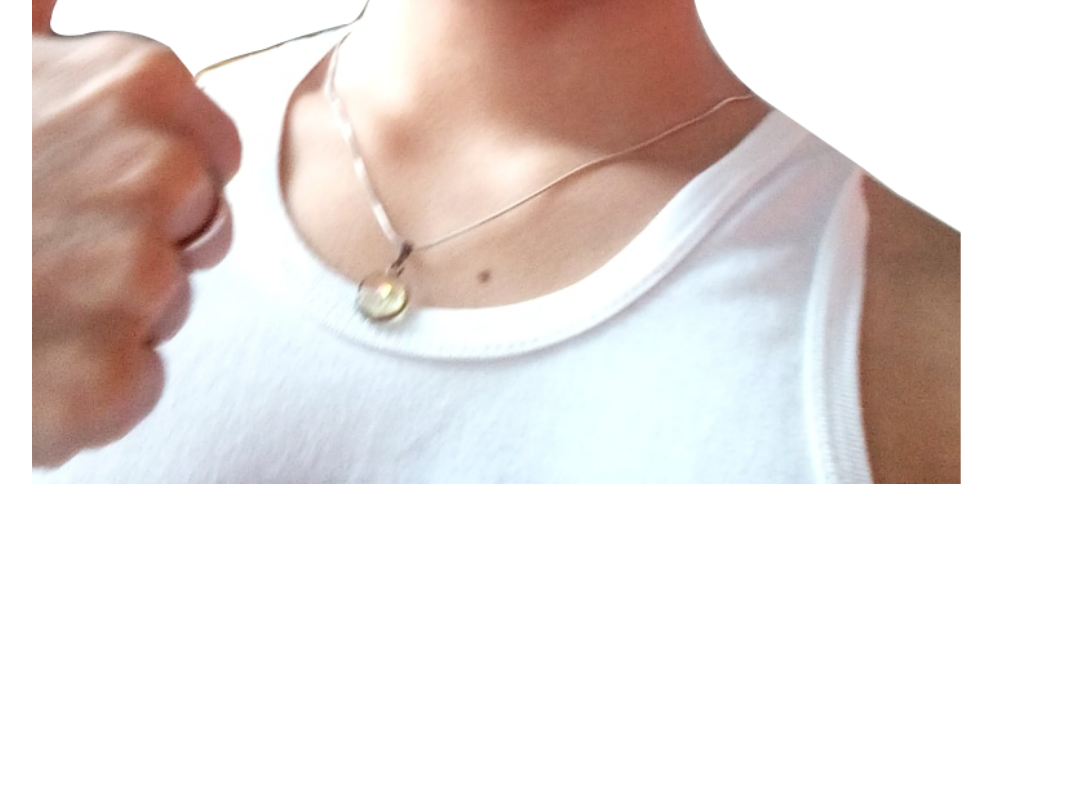
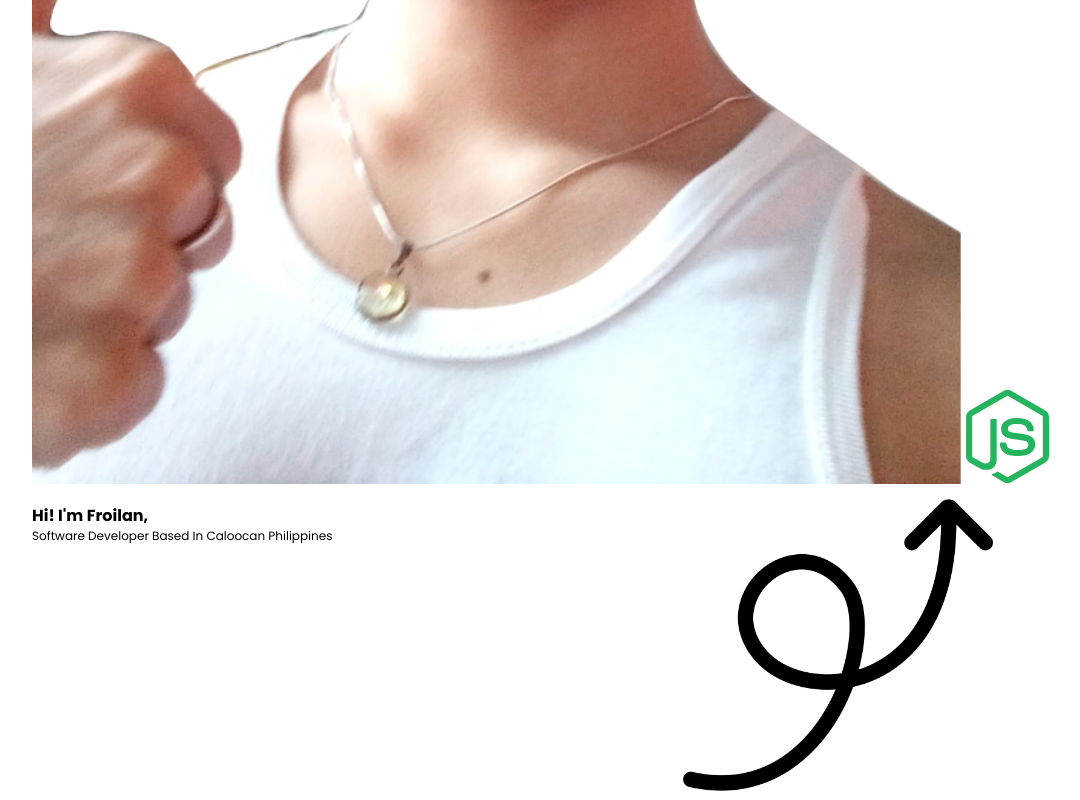
Before and after one commit to uaenaaaa/my-website, a Next.js app: page / in a window 1280 px wide. Shown: the part 972-1772 px from the top of the page, without its empty margins (143-1223 px from the left). Before the commit the page ends 1468 px from the top, so only its background shows below. Built offline with nearby package versions, Linux system fonts and the light colour scheme.

Commit message:
added layout for small devices

```diff
--- a/app/components/HeroSection.tsx
+++ b/app/components/HeroSection.tsx
@@ -5,9 +5,9 @@ import Hero from './Main/Hero'
 const HeroSection = ({}) => {
   return (
     <>
-      <div className='flex flex-col'>
+      <div className='flex flex-col gap-5'>
+        <Hero />
         <CTASec />
-        <Hero />
       </div>
     </>
   )
--- a/app/components/Main/CTASec.tsx
+++ b/app/components/Main/CTASec.tsx
@@ -1,10 +1,21 @@
-import { FC } from 'react'
+import React from 'react'
+import Arrow from '../../../public/images/arrow.png'
+import Image from 'next/image'
 
 const CTASec = () => {
   return (
     <>
-      <div className='w-full'>
-
+      <div className='
+        w-full
+        flex
+        flex-row
+        justify-center
+        relative'>
+        <div className='w-3/4'>
+          <h1 className='font-bold'>Hi! I'm Froilan,</h1>
+          <p className='text-xs'>Software Developer Based In Caloocan Philippines</p>
+        </div>
+          <Image className='w-1/4 absolute top-[-35%] left-[65%]' src={ Arrow } alt='Arrow Illustration'/>
       </div>
     </>
   )
--- a/app/components/Main/Hero.tsx
+++ b/app/components/Main/Hero.tsx
@@ -1,4 +1,4 @@
-import React, { FC } from 'react'
+import React from 'react'
 import Image from 'next/image'
 import Me from '../../../public/images/me.png'
 import {
@@ -12,7 +12,7 @@ const Hero = () => {
     <>
       <div className='w-full flex justify-center relative items-center'>
         <FaAndroid size={75} className='top-0 left-[15%] absolute fill-[#3DDB86]' />
-        <FaNodeJs size={95} className='absolute bottom-0 z-20 right-[-15%] fill-[#24B45D]' />
+        <FaNodeJs size={95} className='absolute bottom-0 z-20 right-[5%] fill-[#24B45D]' />
         <FaReact size={75} className='absolute z-30 top-[50%] left-0 fill-[#62ADFC]' />
         <Image className='w-3/4 z-10' src={ Me } alt='Picture of the Developer'/>
       </div>
--- a/app/page.tsx
+++ b/app/page.tsx
@@ -3,7 +3,7 @@ import HomePage from './home/page'
 export default function Home() {
   return (
     <>
-      <div className='w-full overflow-hidden pt-4 xl:pt-10'>
+      <div className='w-full pt-4 xl:pt-10'>
         <HomePage />
       </div>
     </>
```
Also changed, not shown: public/images/arrow.png (added).
